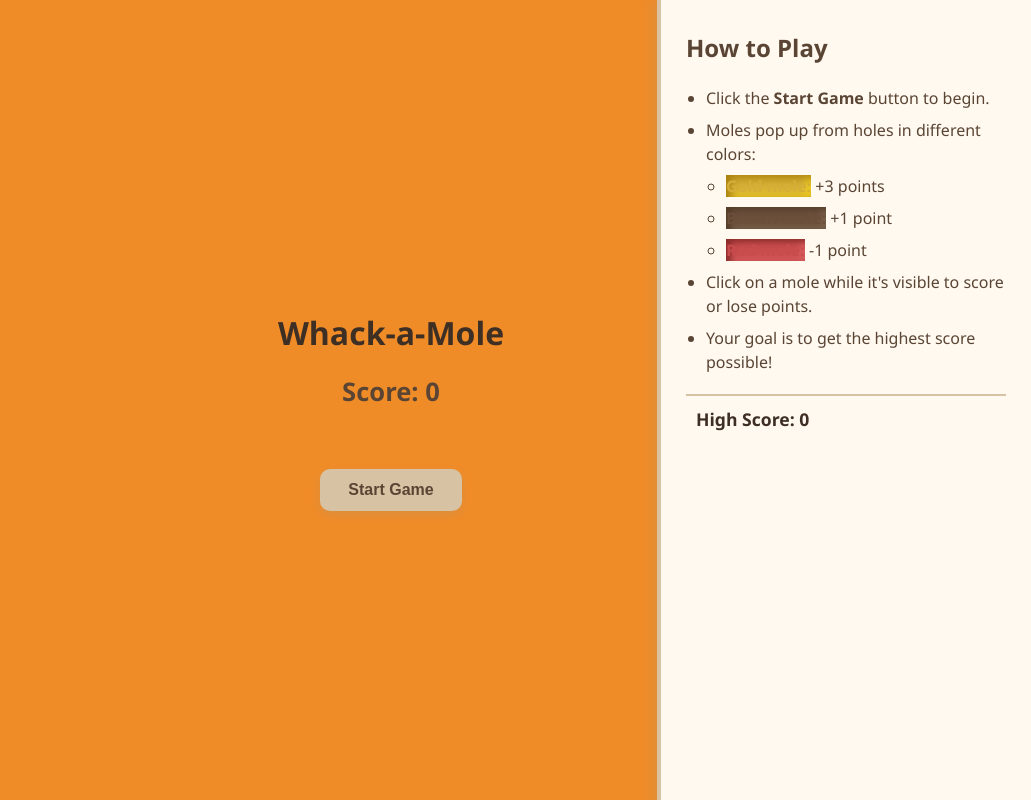
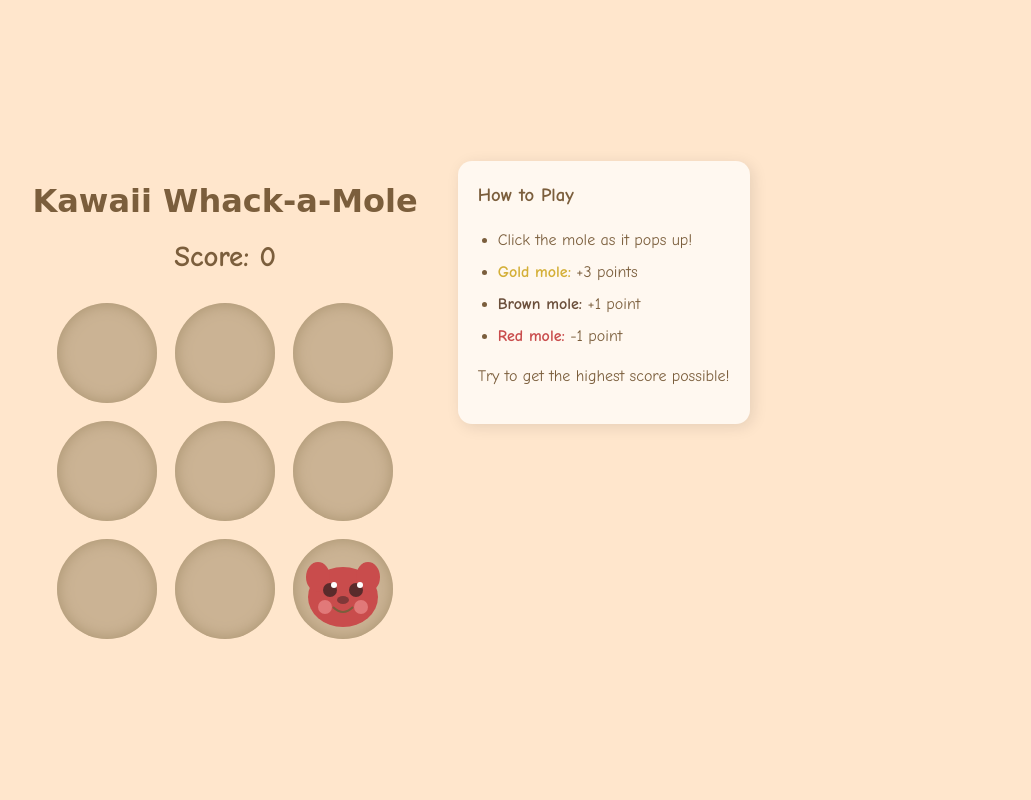
Before and after one commit to bxbblelight/-Mole_Game-, a plain HTML site: page index.html in a window 1280 px wide. Shown: the whole page, without its empty margins (249-1280 px from the left). Drawn offline with Linux system fonts and the light colour scheme.

Commit message:
Add files via upload
added aesthetic mole and effects

```diff
--- a/index.html
+++ b/index.html
@@ -2,37 +2,37 @@
 <html lang="en">
 <head>
 <meta charset="UTF-8" />
-<title>Whack-a-Mole with Side Description & High Score</title>
+<title>Kawaii Whack-a-Mole Pop-up From Hole</title>
 <style>
-  /* Orange background */
   body {
-    background: #f08c28; /* warm orange */
-    font-family: 'Segoe UI', Tahoma, Geneva, Verdana, sans-serif;
-    color: #3e2f25;
+    background: #ffe6cc;
+    font-family: 'Comic Sans MS', cursive, sans-serif;
+    color: #5a4632;
     margin: 0;
     height: 100vh;
-    overflow-x: hidden;
     display: flex;
-    justify-content: center; /* center horizontally */
-    align-items: center; /* center vertically */
+    justify-content: center;
+    align-items: center;
   }
-
-
-  /* Container for game */
+  .container {
+    display: flex;
+    gap: 40px;
+    align-items: flex-start;
+  }
   .game-area {
     text-align: center;
   }
-
-
   h1 {
     margin-bottom: 20px;
     font-weight: 700;
+    font-family: 'Baloo 2', cursive;
+    color: #7b5e3c;
   }
   .scoreboard {
-    font-size: 1.6em;
+    font-size: 1.8em;
     margin-bottom: 30px;
-    font-weight: 600;
-    color: #5a4534;
+    font-weight: 700;
+    color: #7b5e3c;
   }
   .grid {
     display: grid;
@@ -43,196 +43,141 @@
   .hole {
     width: 100px;
     height: 100px;
-    background: #b28b5c;
+    background: #cbb394;
     border-radius: 50%;
     position: relative;
-    overflow: hidden;
-    box-shadow: inset 0 0 10px #8f6f43;
+    overflow: hidden;  /* IMPORTANT: hide mole outside hole */
+    box-shadow: inset 0 0 15px #a9936f;
   }
   .mole {
     position: absolute;
-    width: 78px;
-    height: 68px;
-    border-radius: 50% / 60%;
-    top: 110%;
+    width: 80px;
+    height: 70px;
+    bottom: -70px; /* start fully hidden below hole */
     left: 50%;
     transform: translateX(-50%);
     cursor: pointer;
-    transition: top 0.35s ease;
-    display: flex;
-    flex-direction: column;
-    align-items: center;
-    justify-content: flex-start;
-    padding-top: 8px;
-    box-shadow: inset 5px 3px 6px, inset -5px -3px 6px;
+    transition: bottom 0.35s cubic-bezier(0.22, 1, 0.36, 1);
+    user-select: none;
+    z-index: 10;
   }
   .mole.up {
-    top: 12px;
+    bottom: 12px; /* visible position inside hole */
   }
-  .brown {
-    background: #6b4f3b;
-    box-shadow:
-      inset 5px 3px 6px #543d29,
-      inset -5px -3px 6px #7a614b;
+  .mole svg {
+    width: 100%;
+    height: 100%;
+    display: block;
   }
-  .gold {
-    background: #d4af37;
-    box-shadow:
-      inset 5px 3px 8px #a77f0e,
-      inset -5px -3px 8px #f2d024;
+  /* Colors for mole types */
+  .mole.brown svg .moleBody {
+    fill: #6b4f3b;
   }
-  .red {
-    background: #c94c4c;
-    box-shadow:
-      inset 5px 3px 6px #8a2b2b,
-      inset -5px -3px 6px #d95e5e;
+  .mole.brown svg .eye {
+    fill: #3d2a1a;
   }
-  .head {
-    position: relative;
-    width: 58px;
-    height: 48px;
-    background: rgba(0,0,0,0.2);
-    border-radius: 50% / 65%;
-    box-shadow: inset 2px 2px 5px rgba(0,0,0,0.15);
-    display: flex;
-    justify-content: center;
-    align-items: center;
-    margin-bottom: 6px;
+  .mole.brown svg .cheek {
+    fill: #f7c6a3;
+    opacity: 0.5;
   }
-  .eye {
-    width: 8px;
-    height: 8px;
-    background: #2c2116;
-    border-radius: 50%;
-    margin: 0 6px;
-    box-shadow: 0 0 2px #00000088;
-  }
-  .nose {
-    position: absolute;
-    bottom: 12px;
-    left: 50%;
-    width: 14px;
-    height: 10px;
-    background: #4a3624;
-    border-radius: 50% / 40%;
-    transform: translateX(-50%);
-    box-shadow: inset 0 2px 3px #3a2917;
-  }
-  .paws {
-    width: 78px;
-    display: flex;
-    justify-content: space-between;
-    padding: 0 10px;
-  }
-  .paw {
-    width: 14px;
-    height: 18px;
-    background: rgba(0,0,0,0.15);
-    border-radius: 30% / 60%;
-    box-shadow: inset 0 2px 3px rgba(0,0,0,0.3);
-  }
-  button {
-    margin-top: 30px;
-    padding: 12px 28px;
-    font-size: 16px;
-    font-weight: 600;
-    color: #5a4534;
-    background-color: #d7c3a3;
-    border: none;
-    border-radius: 10px;
-    box-shadow: 0 4px 8px rgba(171,149,116,0.3);
-    cursor: pointer;
-    transition: background-color 0.3s ease;
-  }
-  button:hover {
-    background-color: #c7b38a;
+  .mole.brown svg .nose {
+    fill: #5d4429;
   }
 
 
-  /* Description side - fixed on right */
-  .description-container {
-    position: fixed;
-    right: 0;
-    top: 0;
-    height: 100vh;
-    width: 320px;
-    background: #fff9f0;
-    border-left: 4px solid #d7c3a3;
-    padding: 30px 25px;
-    box-shadow: -4px 0 12px rgba(171,149,116,0.25);
-    font-size: 1em;
-    color: #5a4534;
-    line-height: 1.5;
-    overflow-y: auto;
+  .mole.red svg .moleBody {
+    fill: #c94c4c;
   }
-  .description-container h2 {
-    margin-top: 0;
+  .mole.red svg .eye {
+    fill: #5a2b2b;
   }
-  .description-container ul {
-    padding-left: 20px;
-    margin-top: 8px;
+  .mole.red svg .cheek {
+    fill: #f9a6a6;
+    opacity: 0.5;
   }
-  .description-container li {
-    margin-bottom: 8px;
-  }
-  .description-container span.gold {
-    color: #d4af37;
-    font-weight: 700;
-  }
-  .description-container span.brown {
-    color: #6b4f3b;
-    font-weight: 700;
-  }
-  .description-container span.red {
-    color: #c94c4c;
-    font-weight: 700;
-  }
-  .high-score {
-    margin-top: 20px;
-    padding: 10px;
-    border-top: 2px solid #d7c3a3;
-    font-weight: 700;
-    font-size: 1.1em;
-    color: #3e2f25;
+  .mole.red svg .nose {
+    fill: #803838;
   }
 
 
-  /* Hide description scrollbar on Webkit */
-  .description-container::-webkit-scrollbar {
+  .mole.gold svg .moleBody {
+    fill: #d4af37;
+  }
+  .mole.gold svg .eye {
+    fill: #5b4d1a;
+  }
+  .mole.gold svg .cheek {
+    fill: #f8e79e;
+    opacity: 0.5;
+  }
+  .mole.gold svg .nose {
+    fill: #7e6f1a;
+  }
+
+
+  /* Sidebar */
+  .description {
+    max-width: 300px;
+    background: #fff8f0;
+    padding: 20px;
+    border-radius: 14px;
+    box-shadow: 3px 3px 15px rgba(0,0,0,0.1);
+    font-size: 1rem;
+    color: #7b5e3c;
+    line-height: 1.5;
+  }
+  .description h3 {
+    margin-top: 0;
+  }
+  .description ul {
+    padding-left: 20px;
+  }
+  .description li {
+    margin-bottom: 8px;
+  }
+  .description span.gold { color: #d4af37; font-weight: 700; }
+  .description span.brown { color: #6b4f3b; font-weight: 700; }
+  .description span.red { color: #c94c4c; font-weight: 700; }
+
+
+  /* Particle style */
+  .particle {
+    position: absolute;
     width: 8px;
+    height: 8px;
+    border-radius: 50%;
+    pointer-events: none;
+    opacity: 1;
+    animation: floatUp 800ms forwards;
   }
-  .description-container::-webkit-scrollbar-thumb {
-    background-color: #d7c3a3;
-    border-radius: 4px;
+  @keyframes floatUp {
+    0% {
+      transform: translateY(0) scale(1);
+      opacity: 1;
+    }
+    100% {
+      transform: translateY(-40px) scale(0.3);
+      opacity: 0;
+    }
   }
 </style>
 </head>
 <body>
-  <div class="game-area">
-    <h1>Whack-a-Mole</h1>
-    <div class="scoreboard">Score: <span id="score">0</span></div>
-    <div class="grid" id="grid"></div>
-    <button onclick="startGame()">Start Game</button>
-  </div>
-
-
-  <div class="description-container" id="description">
-    <h2>How to Play</h2>
-    <ul>
-      <li>Click the <strong>Start Game</strong> button to begin.</li>
-      <li>Moles pop up from holes in different colors:</li>
+  <div class="container">
+    <div class="game-area">
+      <h1>Kawaii Whack-a-Mole</h1>
+      <div class="scoreboard">Score: <span id="score">0</span></div>
+      <div class="grid" id="grid"></div>
+    </div>
+    <div class="description">
+      <h3>How to Play</h3>
       <ul>
+        <li>Click the mole as it pops up!</li>
         <li><span class="gold">Gold mole:</span> +3 points</li>
         <li><span class="brown">Brown mole:</span> +1 point</li>
         <li><span class="red">Red mole:</span> -1 point</li>
       </ul>
-      <li>Click on a mole while it's visible to score or lose points.</li>
-      <li>Your goal is to get the highest score possible!</li>
-    </ul>
-
-
-    <div class="high-score">
-      High Score: <span id="highScore">0</span>
+      <p>Try to get the highest score possible!</p>
     </div>
   </div>
 
@@ -240,92 +185,89 @@
 <script>
   const grid = document.getElementById("grid");
   const scoreDisplay = document.getElementById("score");
-  const highScoreDisplay = document.getElementById("highScore");
-
-
   let score = 0;
-  let highScore = 0;
-  let gameInterval;
-  let moleTimeout;
-  let lastHole = null;
+  let lastHole;
 
 
   const moleTypes = [
-    { className: 'gold', points: 3 },
-    { className: 'brown', points: 1 },
-    { className: 'red', points: -1 }
+    { className: "gold", points: 3, colors: ['#f9e88f', '#d4af37'] },
+    { className: "brown", points: 1, colors: ['#6b4f3b', '#a07c55'] },
+    { className: "red", points: -1, colors: ['#c94c4c', '#e07b7b'] },
   ];
 
 
-  function createGrid() {
-    grid.innerHTML = "";
-    for (let i = 0; i < 9; i++) {
-      const hole = document.createElement("div");
-      hole.classList.add("hole");
+  function createMole() {
+    const mole = document.createElement("div");
+    mole.classList.add("mole");
 
 
-      const mole = document.createElement("div");
-      mole.classList.add("mole");
-      mole.classList.add('brown'); // default color
+    const chosenType = moleTypes[Math.floor(Math.random() * moleTypes.length)];
+    mole.classList.add(chosenType.className);
 
 
-      const head = document.createElement("div");
-      head.classList.add("head");
+    mole.innerHTML = `
+      <svg viewBox="0 0 80 70" xmlns="http://www.w3.org/2000/svg" aria-hidden="true">
+        <!-- Body + head combined -->
+        <ellipse class="moleBody" cx="40" cy="40" rx="35" ry="30" />
+        <!-- Rounded ears as part of body shape -->
+        <ellipse class="moleBody" cx="15" cy="20" rx="12" ry="15" />
+        <ellipse class="moleBody" cx="65" cy="20" rx="12" ry="15" />
+        <!-- Cheeks -->
+        <circle class="cheek" cx="22" cy="50" r="7" />
+        <circle class="cheek" cx="58" cy="50" r="7" />
+        <!-- Eyes with sparkle -->
+        <circle class="eye" cx="27" cy="33" r="7" />
+        <circle class="eye" cx="53" cy="33" r="7" />
+        <circle cx="31" cy="28" r="3" fill="white" />
+        <circle cx="57" cy="28" r="3" fill="white" />
+        <!-- Nose -->
+        <ellipse class="nose" cx="40" cy="43" rx="6" ry="4" />
+        <!-- Smile -->
+        <path d="M 30 50 Q 40 60 50 50" stroke="#7b5e3c" stroke-width="2" fill="none" />
+      </svg>
+    `;
 
 
-      const eyeLeft = document.createElement("div");
-      eyeLeft.classList.add("eye");
-      const eyeRight = document.createElement("div");
-      eyeRight.classList.add("eye");
+    mole.addEventListener("click", (e) => {
+      if (!mole.classList.contains("up")) return;
 
 
-      head.appendChild(eyeLeft);
-      head.appendChild(eyeRight);
+      score += chosenType.points;
+      if (score < 0) score = 0;
+      scoreDisplay.textContent = score;
+      mole.classList.remove("up");
 
 
-      const nose = document.createElement("div");
-      nose.classList.add("nose");
-      head.appendChild(nose);
+      spawnParticles(mole, chosenType.colors);
+    });
 
 
-      const paws = document.createElement("div");
-      paws.classList.add("paws");
-      const pawLeft = document.createElement("div");
-      pawLeft.classList.add("paw");
-      const pawRight = document.createElement("div");
-      pawRight.classList.add("paw");
-      paws.appendChild(pawLeft);
-      paws.appendChild(pawRight);
+    return mole;
+  }
 
 
-      mole.appendChild(head);
-      mole.appendChild(paws);
+  function spawnParticles(mole, colors) {
+    const hole = mole.parentElement;
+    for (let i = 0; i < 8; i++) {
+      const particle = document.createElement("div");
+      particle.classList.add("particle");
+      particle.style.backgroundColor = colors[Math.floor(Math.random() * colors.length)];
 
 
-      mole.addEventListener("click", () => {
-        if (mole.classList.contains("up")) {
-          let moleType = moleTypes.find(type => mole.classList.contains(type.className));
-          if (!moleType) moleType = moleTypes[1]; // fallback brown
+      // Random position around mole center
+      const x = 40 + (Math.random() * 60 - 30);
+      const y = 30 + (Math.random() * 40 - 20);
+      particle.style.left = `${x}px`;
+      particle.style.top = `${y}px`;
 
 
-          score += moleType.points;
-          if (score < 0) score = 0;
-          scoreDisplay.textContent = score;
+      hole.appendChild(particle);
 
 
-          if (score > highScore) {
-            highScore = score;
-            highScoreDisplay.textContent = highScore;
-          }
-
-
-          mole.classList.remove("up");
-        }
+      // Remove particle after animation ends
+      particle.addEventListener('animationend', () => {
+        particle.remove();
       });
-
-
-      hole.appendChild(mole);
-      grid.appendChild(hole);
     }
   }
 
@@ -335,44 +277,52 @@
   }
 
 
-  function randomHole() {
-    const holes = document.querySelectorAll(".hole");
+  function randomHole(holes) {
     const idx = Math.floor(Math.random() * holes.length);
     const hole = holes[idx];
-    if (hole === lastHole) return randomHole();
+    if (hole === lastHole) return randomHole(holes);
     lastHole = hole;
     return hole;
   }
 
 
-  function showMole() {
-    const time = randomTime(700, 1200);
-    const hole = randomHole();
-    const mole = hole.querySelector(".mole");
+  function popUp() {
+    const time = randomTime(900, 1400);
+    const holes = document.querySelectorAll(".hole");
+    const hole = randomHole(holes);
 
 
-    moleTypes.forEach(type => mole.classList.remove(type.className));
+    const oldMole = hole.querySelector(".mole");
+    if (oldMole) oldMole.remove();
 
 
-    const chosenType = moleTypes[Math.floor(Math.random() * moleTypes.length)];
-    mole.classList.add(chosenType.className);
+    const mole = createMole();
+    hole.appendChild(mole);
+    // force reflow for transition to apply
+    requestAnimationFrame(() => mole.classList.add("up"));
 
 
-    mole.classList.add("up");
-    moleTimeout = setTimeout(() => {
+    setTimeout(() => {
       mole.classList.remove("up");
+      setTimeout(() => {
+        mole.remove();
+        popUp();
+      }, 400);
     }, time);
   }
 
 
-  function startGame() {
-    clearInterval(gameInterval);
-    clearTimeout(moleTimeout);
-    score = 0;
-    scoreDisplay.textContent = score;
-    createGrid();
-    gameInterval = setInterval(showMole, 1000);
+  function setupHoles() {
+    for(let i=0; i<9; i++) {
+      const hole = document.createElement("div");
+      hole.classList.add("hole");
+      grid.appendChild(hole);
+    }
   }
+
+
+  setupHoles();
+  popUp();
 </script>
 </body>
 </html>
```
